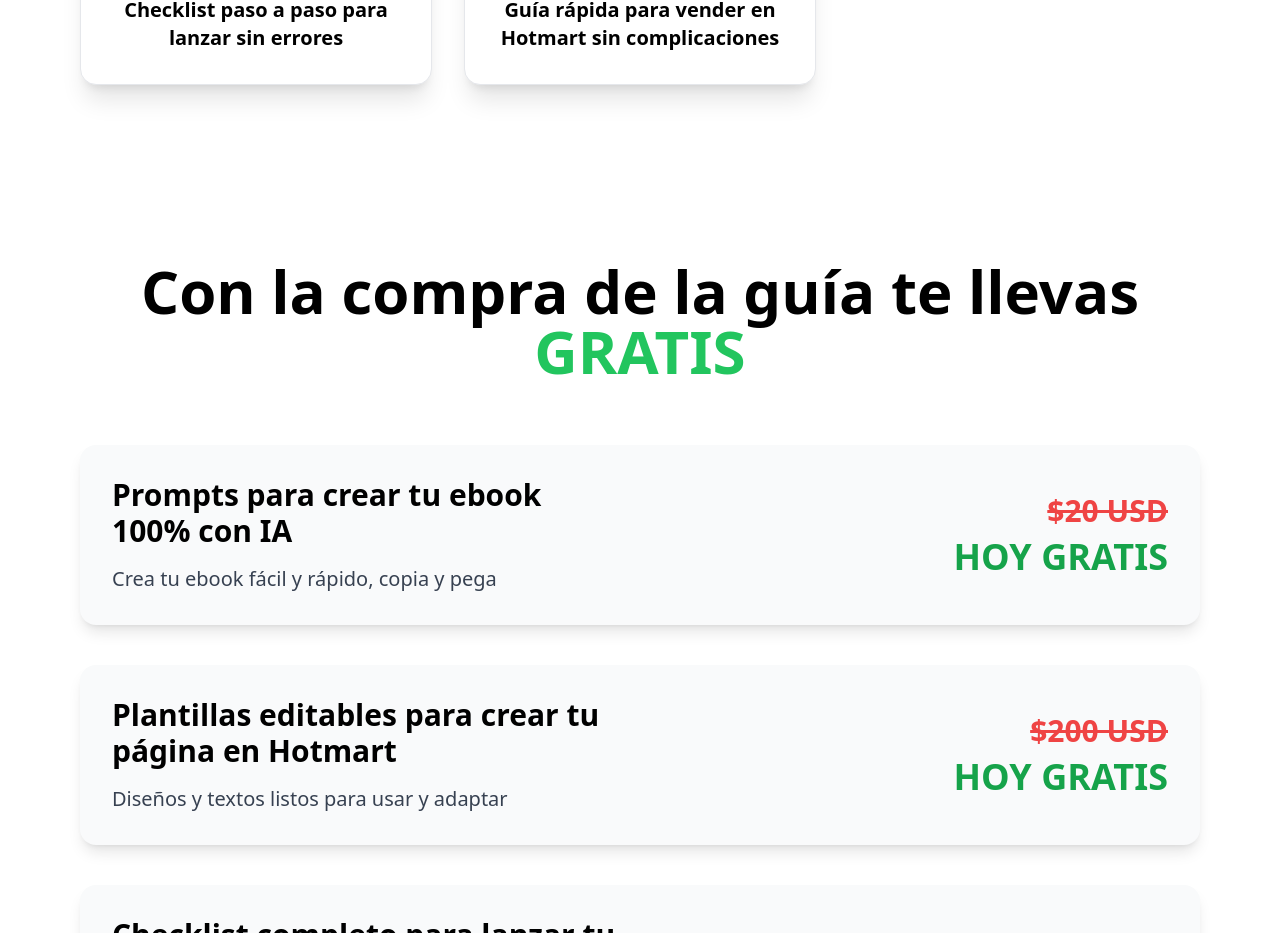
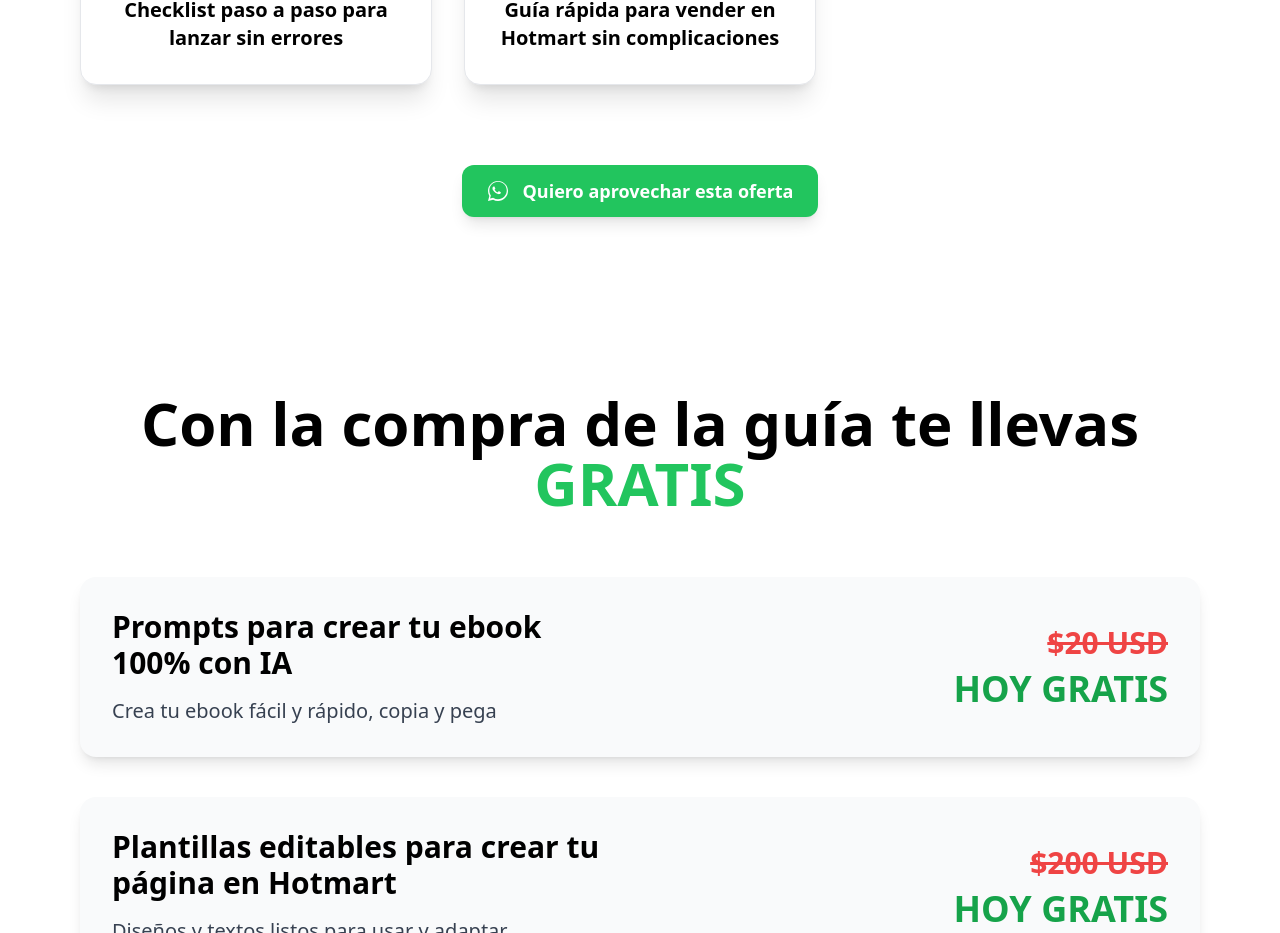
Before and after one commit to cesartomedes/manuelbook, a React (Create React App) app: page / in a window 1280 px wide. Shown: the part 4860-5793 px from the top of the page. Built offline with nearby package versions, Linux system fonts and the light colour scheme.

Commit message:
add: new button

```diff
--- a/src/components/BonosExclusivos.jsx
+++ b/src/components/BonosExclusivos.jsx
@@ -82,6 +82,30 @@ export default function BonosExclusivos() {
             ))}
           </div>
         </div>
+        <div className="mt-12 flex justify-center">
+          <a
+            href="https://api.whatsapp.com/send?phone=5491170614169&text=Hola%2C%20quiero%20informaci%C3%B3n%20sobre%20la%20Gu%C3%ADa%20para%20vender%20Ebooks%20en%20Hotmart.%20%C2%BFPuedes%20ayudarme%3F"
+            target="_blank"
+            rel="noopener noreferrer"
+            className="mt-8 inline-flex items-center justify-center gap-3
+px-6 py-3
+bg-green-500 hover:bg-green-600
+text-white font-bold text-base md:text-lg
+rounded-xl shadow-lg
+transition-transform hover:scale-105"
+          >
+            {/* Ícono WhatsApp */}
+            <svg
+              xmlns="http://www.w3.org/2000/svg"
+              viewBox="0 0 32 32"
+              className="w-6 h-6 fill-white"
+            >
+              <path d="M19.11 17.19c-.27-.13-1.59-.78-1.84-.87-.25-.09-.43-.13-.61.13-.18.27-.7.87-.86 1.05-.16.18-.32.2-.59.07-.27-.13-1.14-.42-2.17-1.34-.8-.71-1.34-1.58-1.5-1.85-.16-.27-.02-.42.12-.55.12-.12.27-.32.4-.48.13-.16.18-.27.27-.45.09-.18.05-.34-.02-.48-.07-.13-.61-1.48-.84-2.03-.22-.53-.45-.46-.61-.47-.16-.01-.34-.01-.52-.01-.18 0-.48.07-.73.34-.25.27-.96.94-.96 2.29 0 1.34.98 2.64 1.11 2.82.13.18 1.92 2.93 4.66 4.11.65.28 1.16.45 1.56.58.66.21 1.26.18 1.74.11.53-.08 1.59-.65 1.81-1.27.22-.63.22-1.17.16-1.27-.06-.09-.25-.16-.52-.29z" />
+              <path d="M16.01 2.67c-7.36 0-13.33 5.97-13.33 13.33 0 2.35.61 4.64 1.77 6.66L2.67 29.33l6.86-1.76c1.94 1.06 4.13 1.62 6.48 1.62 7.36 0 13.33-5.97 13.33-13.33S23.37 2.67 16.01 2.67zm0 24.33c-2.14 0-4.24-.58-6.07-1.67l-.43-.26-4.07 1.04 1.09-3.97-.28-.41c-1.19-1.86-1.82-4.02-1.82-6.25 0-6.44 5.24-11.67 11.67-11.67S27.67 9.04 27.67 15.48 22.44 27 16.01 27z" />
+            </svg>
+            Quiero aprovechar esta oferta
+          </a>
+        </div>
       </section>
     </>
   );
```
